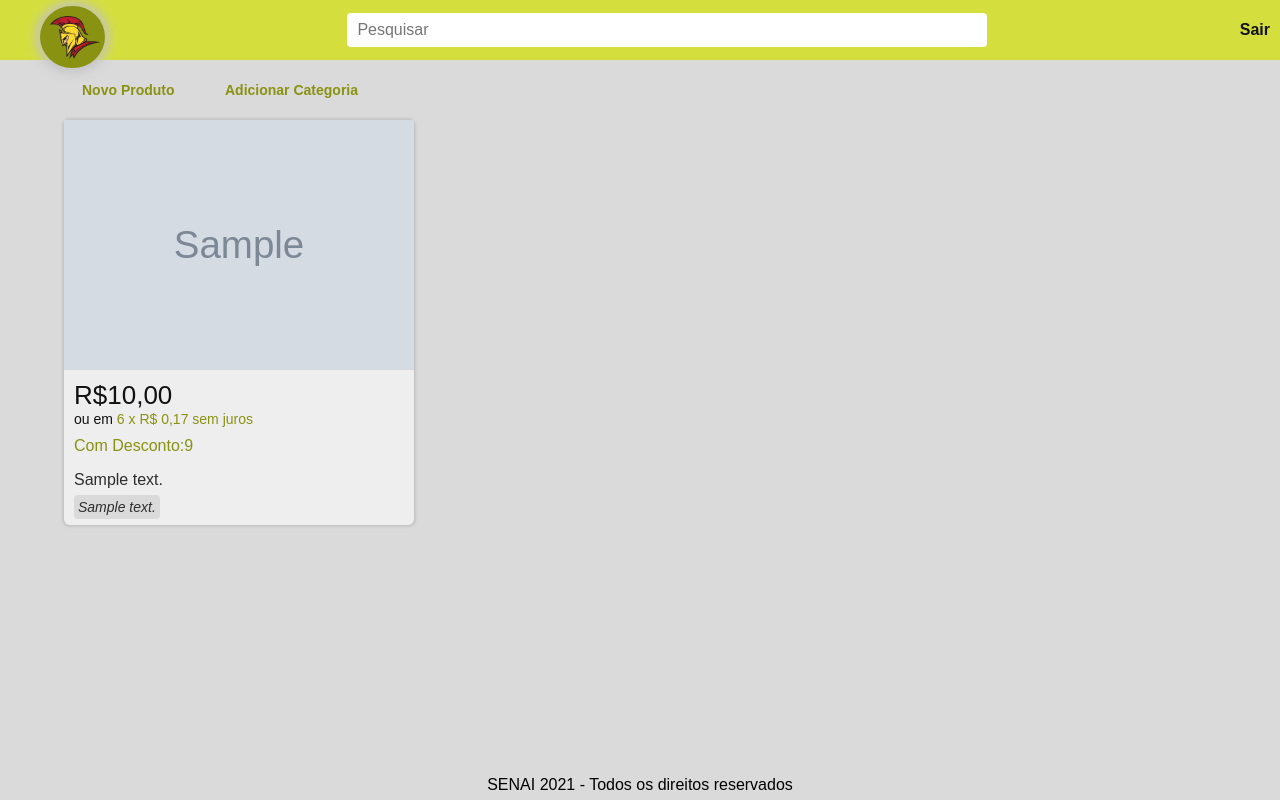
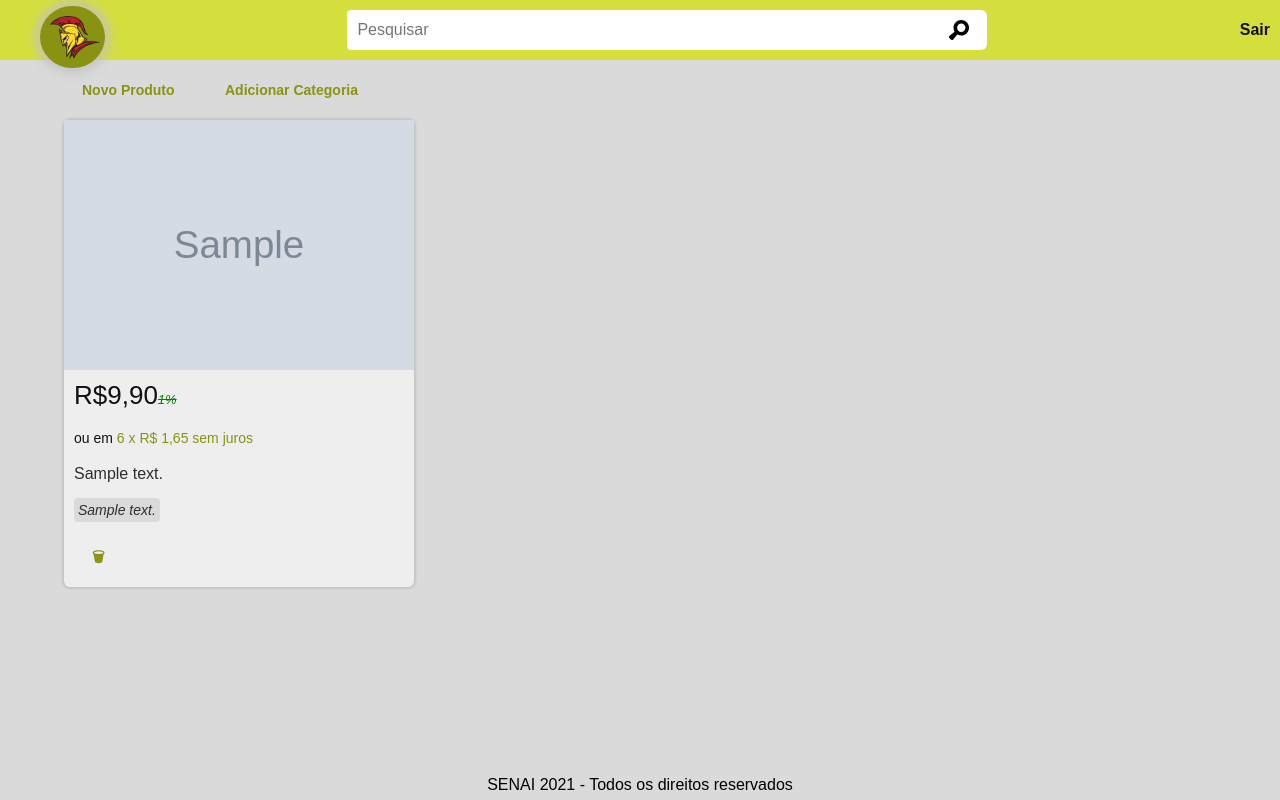
Before and after one commit to ThamiresAmancio/icatalogo_final, a PHP site: page / in a window 1280 px wide. Run offline with PHP 8.4, Linux system fonts and the light colour scheme; the visitor is signed in with stand-in values (Sample User, id 1); tables that the repository leaves empty or names only in its code hold one stand-in row (values such as "Sample post"); grey boxes marked "Sample" are stand-in pictures.

Commit message:
Projeto Final 27/05

```diff
--- a/categorias/index.php
+++ b/categorias/index.php
@@ -58,7 +58,7 @@
                      while($descricao = mysqli_fetch_array($resultado)){
                 ?>
                 <div class="card-categorias">
-                        <?=$descricao["descricao"]?>0
+                        <?=$descricao["descricao"]?>
                         <form method="POST" action="./actionsCategoria.php">
                         <input  type="hidden" name="acao" value="deletar"/>
                         <input  type="hidden" name="id" value="<?=$descricao["id"]?>"/>
--- a/componentes/header/header.css
+++ b/componentes/header/header.css
@@ -10,11 +10,30 @@
     justify-content: space-between;
   }
 
+  .header form {
+    width: 50%;
+    display: flex;
+  }
 
+  .header form > input {
+    flex: 1;
+  }
 
-  .header input {
-    width: 50%;
+  .header form > input:focus {
+    outline: none;
   }
+
+  .header form > button {
+    margin-left: -8px;
+    background-color: white;
+
+    outline: none;
+  }
+
+  .header form > button img {
+    width: 20px;
+  }
+
 
   .header > figure {
     margin-top: 30px;
@@ -25,17 +44,16 @@
     border-radius: 50%;
   }
 
-  .header > figure  img {
+  .header > figure img {
     margin: 5px 0px 0px 5px;
     width: 50px;
   }
 
-  .header nav{
+  .header > nav {
     z-index: 9;
   }
 
-
-  .header > nav a{
+  .header > nav a {
     color: var(--textPrimary);
     cursor: pointer;
     font-weight: bold;
@@ -44,39 +62,39 @@
     transition: 0.2s;
   }
 
-  .header > nav a:hover{
+  .header > nav a:hover {
     text-shadow: 0px 5px 5px var(--boxShadow);
   }
 
-
-  .container-login{
+  .container-login {
     width: 350px;
-      height: 200px;
+    height: 0px;
     position: absolute;
     right: 10px;
     top: 55px;
     padding: 20px;
+
     opacity: 0;
-      transition: height 0.3s, opacity 0.4s;
+    transition: height 0.4s, opacity 0.2s;
+
     background-color: var(--backgroundPrimary);
     border-radius: 6px;
     box-shadow: 0px 0px 10px var(--boxShadow);
   }
 
-
-  .container-login::before{
+  .container-login:before {
     content: "";
     position: absolute;
     top: -30px;
     right: 35px;
+
     border-right: 15px solid transparent;
     border-left: 15px solid transparent;
+    border-top: 15px solid transparent;
     border-bottom: 15px solid var(--backgroundPrimary);
-      border-top: 15px solid transparent;
   }
 
-
-  .container-login > form{
+  .container-login > form {
     display: none;
     flex-direction: column;
     gap: 10px;
@@ -86,25 +104,22 @@
     display: none;
   }
 
-
-  .container-login input{
+  .container-login input {
     width: 100%;
   }
 
-  .container-login h1{
+  .container-login > h1 {
     color: var(--textSecundary);
     font-size: 20px;
   }
 
-
-
-  .mensagens{
+  .mensagens {
     position: absolute;
     top: 65px;
     right: 0;
-      right: 15px;
     padding: 15px;
+
     background-color: var(--accentPrimary);
-      border: 4px solid var (--overlay);
+    border: 4px solid var(--overlay);
     border-radius: 6px;
   }
--- a/componentes/header/header.php
+++ b/componentes/header/header.php
@@ -1,17 +1,22 @@
 <?php
 session_start();
+
+
+
+
+
 ?>
 <link rel="stylesheet" href="/web-backend/icatalogo-parte1/componentes/header/header.css">
 <?php
-    if(isset($_SESSION["mensagem"])){
+if (isset($_SESSION["mensagem"])) {
 ?>
     <div class="mensagens">
-        <?=   $_SESSION["mensagem"];?>
+        <?= $_SESSION["mensagem"]; ?>
     </div>
     <script lang="javasrcipt">
         setTimeout(() => {
             document.querySelector(".mensagens").style.display = "none";
-            },4000);
+        }, 4000);
     </script>
 <?php
     unset($_SESSION["mensagem"]);
@@ -23,11 +28,15 @@ session_start();
         <img src="/web-backend/icatalogo-parte1/imgs/logo.png">
         <!-- </a> -->
     </figure>
-    <input type="search" placeholder="Pesquisar" />
+
+    <form method="GET" action="/web-backend/icatalogo-parte1/produtos/index.php">
+        <input type="text" name="p" placeholder="Pesquisar" />
+        <button><img src="/web-backend/icatalogo-parte1/imgs/lupa-de-pesquisa.svg"></button>
+    </form>
     <nav>
         <?php
 
-    if(!isset($_SESSION["usuarioId"])){
+        if (!isset($_SESSION["usuarioId"])) {
         ?>
             <ul>
                 <a id="menu-admin"> Administrar </a>
@@ -45,7 +54,7 @@ session_start();
         </form>
     </div>
 <?php
-    }else{
+        } else {
 ?>
     <nav>
         <ul>
@@ -61,9 +70,9 @@ session_start();
 ?>
 </header>
 <script lang="javascript">
-    document.querySelector("#menu-admin").addEventListener("click",toggleLogin);
+    document.querySelector("#menu-admin").addEventListener("click", toggleLogin);
 
-        function logout(){
+    function logout() {
         document.querySelector('#form-logout').submit();
     }
 
@@ -85,5 +94,4 @@ session_start();
             containerLogin.style.height = "0px";
         }
     }
-
 </script>
--- a/produtos/index.php
+++ b/produtos/index.php
@@ -1,9 +1,23 @@
 <?php
 require("../database/conexao.php");
 
-$sql = "SELECT p. *, c.descricao as categoria FROM tbl_produto p
-INNER JOIN tbl_categoria c ON p.categoria_id = c.id ORDER BY p.id DESC";
+$pesquisa = isset($_GET["p"]) ? $_GET["p"] : null;
 
+
+// echo $pesquisar;
+// $pesquisar = $_GET["pesquisar"];
+
+if($pesquisa){
+    $sql = "SELECT p. *, c.descricao as categoria FROM tbl_produto p
+    INNER JOIN tbl_categoria c ON p.categoria_id = c.id WHERE p.descricao LIKE '%$pesquisa%'
+    OR c.descricao LIKE '%$pesquisa%'";
+
+
+    }else{
+    $sql = "SELECT p. *, c.descricao as categoria FROM tbl_produto p
+    INNER JOIN tbl_categoria c ON p.categoria_id = c.id ORDER BY p.id DESC";
+
+}
 $resultado = mysqli_query($conexao,$sql) or die(mysqli_error($conexao));
 
 ?>
@@ -51,20 +65,49 @@ $resultado = mysqli_query($conexao,$sql) or die(mysqli_error($conexao));
             <main>
                     <?php
                         while($produto = mysqli_fetch_array($resultado)){
+
+                            $valor = $produto["valor"];
+                            $desconto = $produto["desconto"];
+
+                            if($desconto > 0){
+                                $valorDesconto = ($desconto/100) * $valor;
+                            }
+
                             $quantidadeParcelas = $produto["valor"] > 1000 ? 15 : 6;
-                            $valorParcela = $produto["desconto"] / $quantidadeParcelas;
-                            $descontoValor = $produto["valor"] - $produto["desconto"];
+                            $valorComDesconto = $valor - $valorDesconto;
+                            $valorParcela = $valorComDesconto / $quantidadeParcelas;
+
+
+
+
                     ?>
                 <article class="card-produto">
                      <figure>
                         <img src="produto/<?=$produto["imagem"]?>">
                     </figure>
                     <section>
-                        <span class="preco" valu> R$<?=number_format ($produto["valor"],2,",",".")?></span>
-                        <span class="parcelamento">ou em <em><?= $quantidadeParcelas?> x R$ <?= number_format($valorParcela,2,",",".")?> sem juros</em></span>
-                        <span class="desconto"> Com Desconto:<?=$descontoValor?><style></style></span>
-                        <span class="descricao"><?=$produto["descricao"]?></span>
-                        <span class="categoria"><em><?=$produto["categoria"]?></span></em>
+                        <form method="POST" action="./productsActions.php">
+                            <input type="hidden" value="deletar" name="acao"/>
+
+                            <input  type="hidden" name="id" value="<?=$produto["id"]?>"/>
+
+                            <span class="preco" > R$<?=number_format ($valorComDesconto,2,",",".")?><em><?=$desconto?>%</em></span>
+                            <br></br>
+                            <span class="parcelamento">ou em <em><?= $quantidadeParcelas?> x R$ <?= number_format($valorParcela,2,",",".")?> sem juros</em></span>
+                            <br></br>
+                            <span class="descricao"><?=$produto["descricao"]?></span>
+                            <br></br>
+
+                            <span class="categoria"><em><?=$produto["categoria"]?></span></em>
+                            <br></br>
+                            <?php
+                                if(isset($_SESSION["usuarioId"])){
+                            ?>
+                            <button>&#128465;</button>
+                            <?php
+                                }
+                            ?>
+                        </form>
                     </section>
                     <footer>
 
--- a/produtos/produtos.css
+++ b/produtos/produtos.css
@@ -58,6 +58,13 @@
   font-size: 26px;
 }
 
+.card-produto section .preco > em{
+  font-size: 13px;
+  color: green;
+  text-decoration: line-through;
+}
+
+
 .card-produto section .parcelamento {
   font-size: 14px;
 }
```
Also changed, not shown: produtos/productsActions.php (+21 -0 lines), produtos/produto/29c7e9f85ea0cc0ad45049c2e6808e4d.jpg (added), produtos/produto/75e2b1d3cb37b0204df0ff6a80b8b9e7.jpg (added), produtos/produto/7ff8530e755f069623480c940af0864e.jpg (added), produtos/produto/cb17485a10d00aded06be6136eb5c53c.jpg (added), produtos/produto/e193b40ef5e3f37bb0609632a0ca08b6.jpg (added), produtos/produto/sandaliajpg.jpg (added), produtos/produto/vestido.jpg (added). Lines whose indentation alone changed are shown as unchanged.
